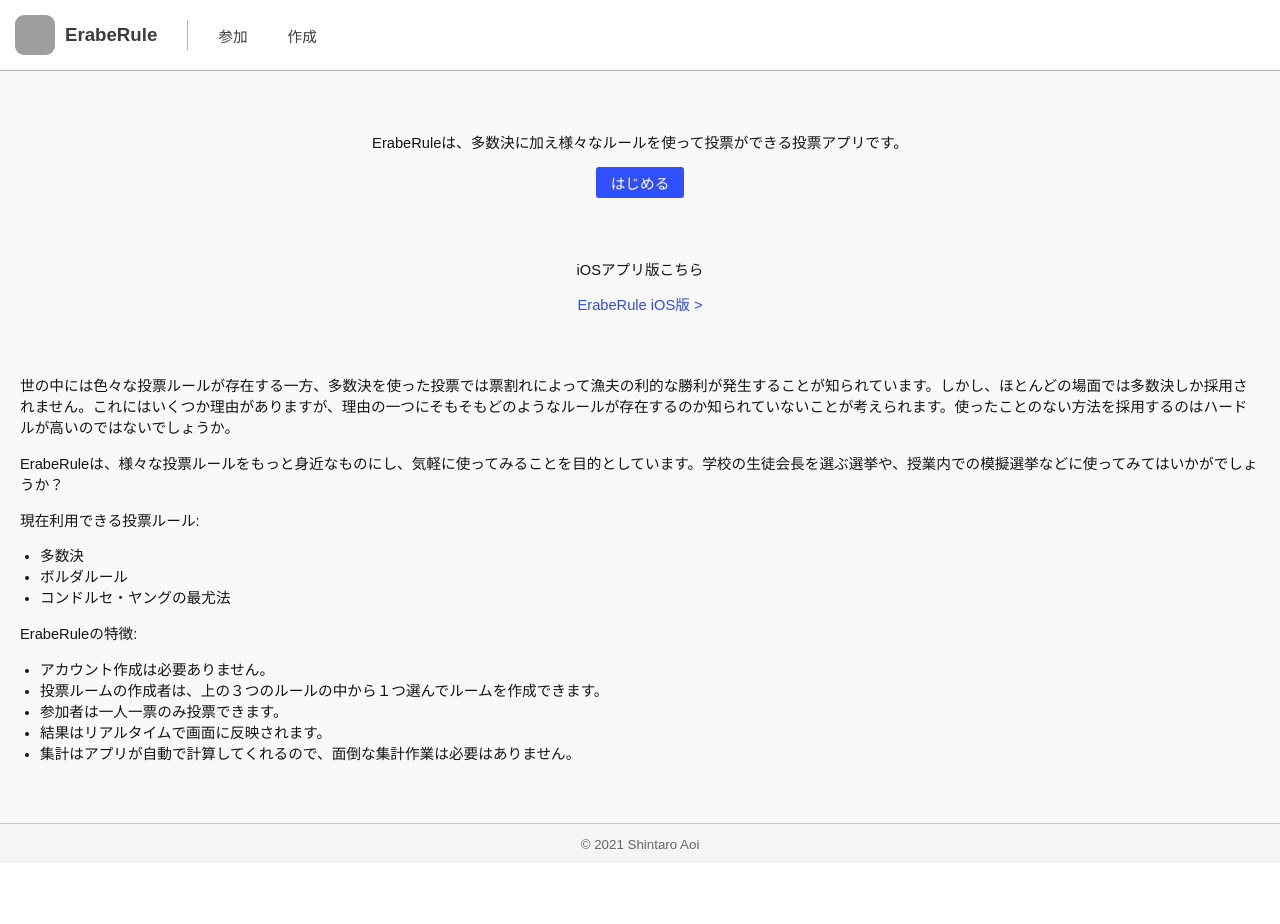
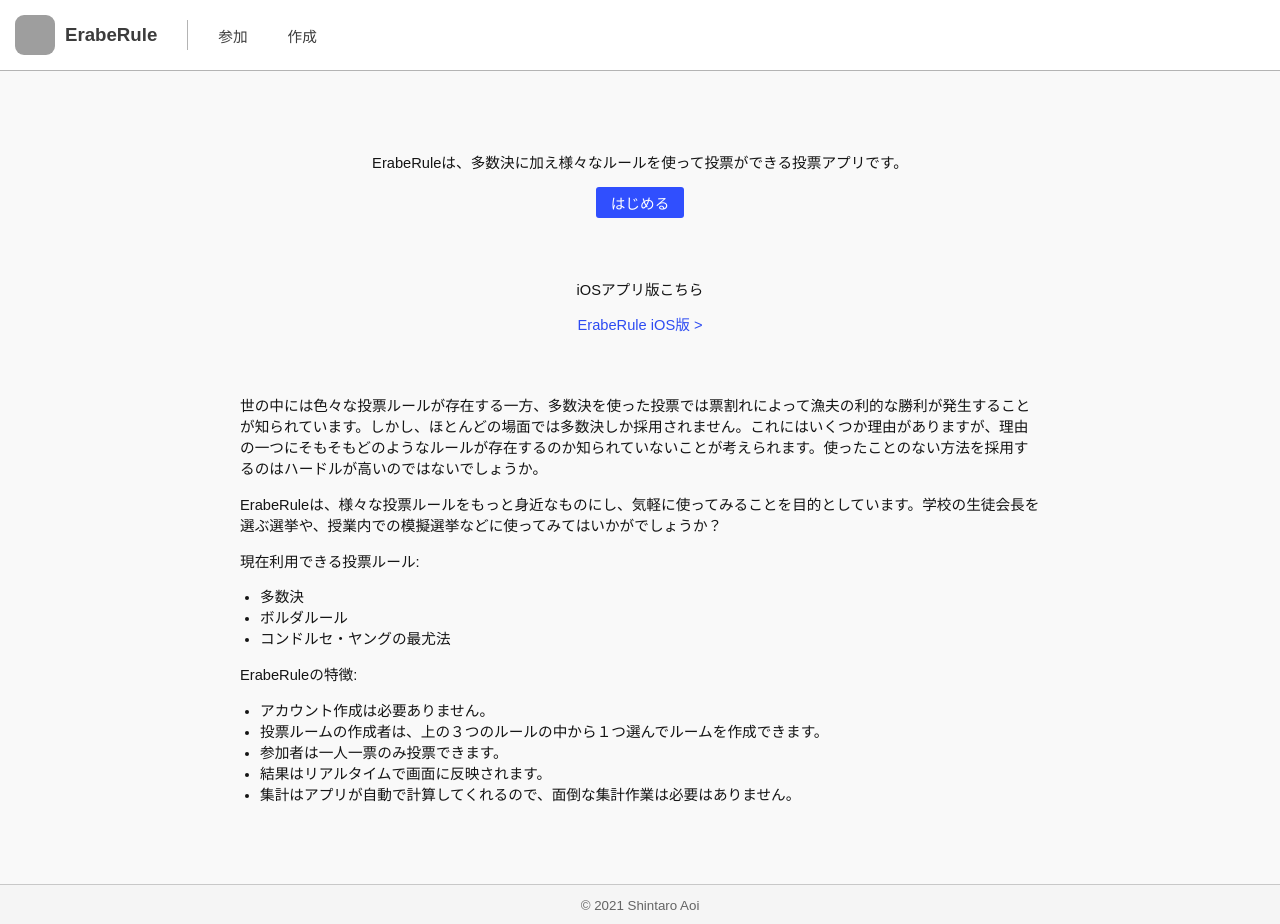
Before and after one commit to moyotsukai/ErabeRule-web, a Vue app: page / in a window 1280 px wide. Before the commit the page ends 863 px from the top, so only its background shows below. Built offline with nearby package versions, Linux system fonts and the light colour scheme; no server answers; grey boxes are pictures that could not be loaded.

Commit message:
homeにmax-widthつけた

```diff
--- a/src/components/homeView.vue
+++ b/src/components/homeView.vue
@@ -1,5 +1,5 @@
 <template>
-    <div id="home-app">
+    <div id="home-app" class="body-padding">
         <div class="home-content">
             <div class="home-section">
                 <p>ErabeRuleは、多数決に加え様々なルールを使って投票ができる投票アプリです。</p>
@@ -55,7 +55,8 @@
     }
 
     .home-content {
-        margin: 0 20px;
+        max-width: 800px;
+        margin: 0 auto;
     }
 
     #home-app il {
```
